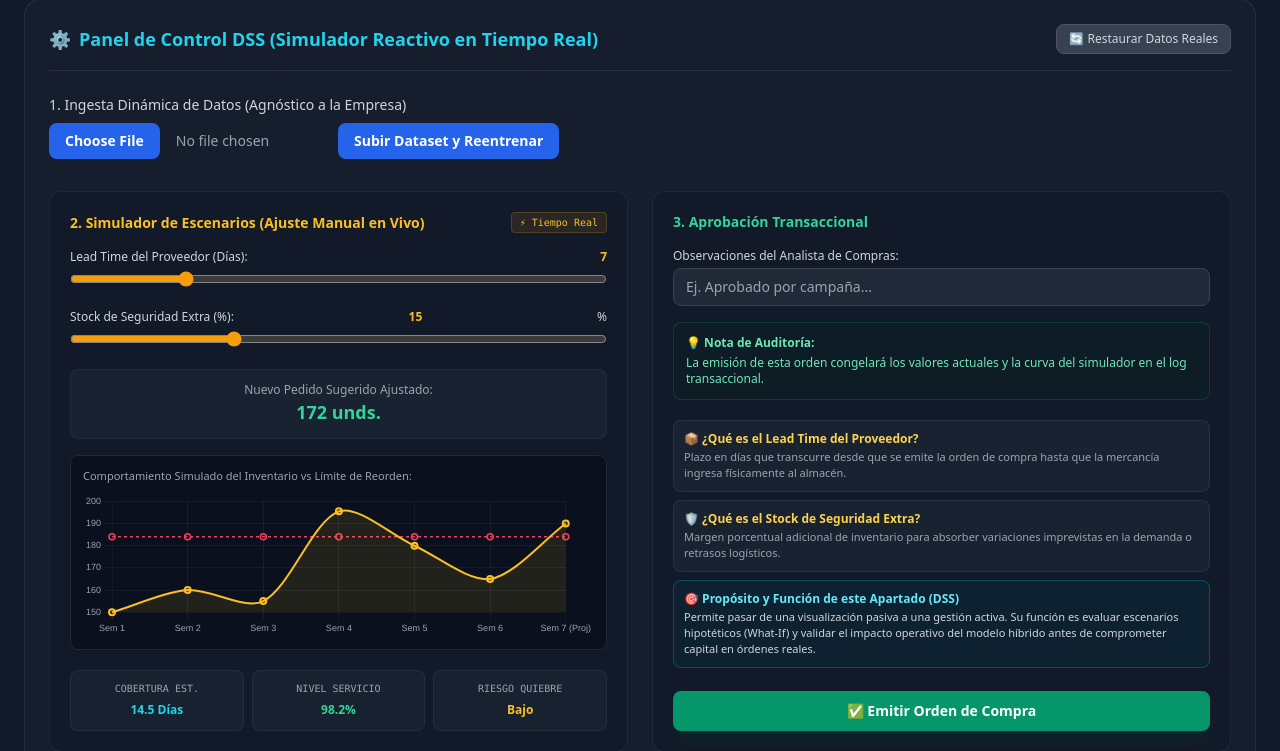
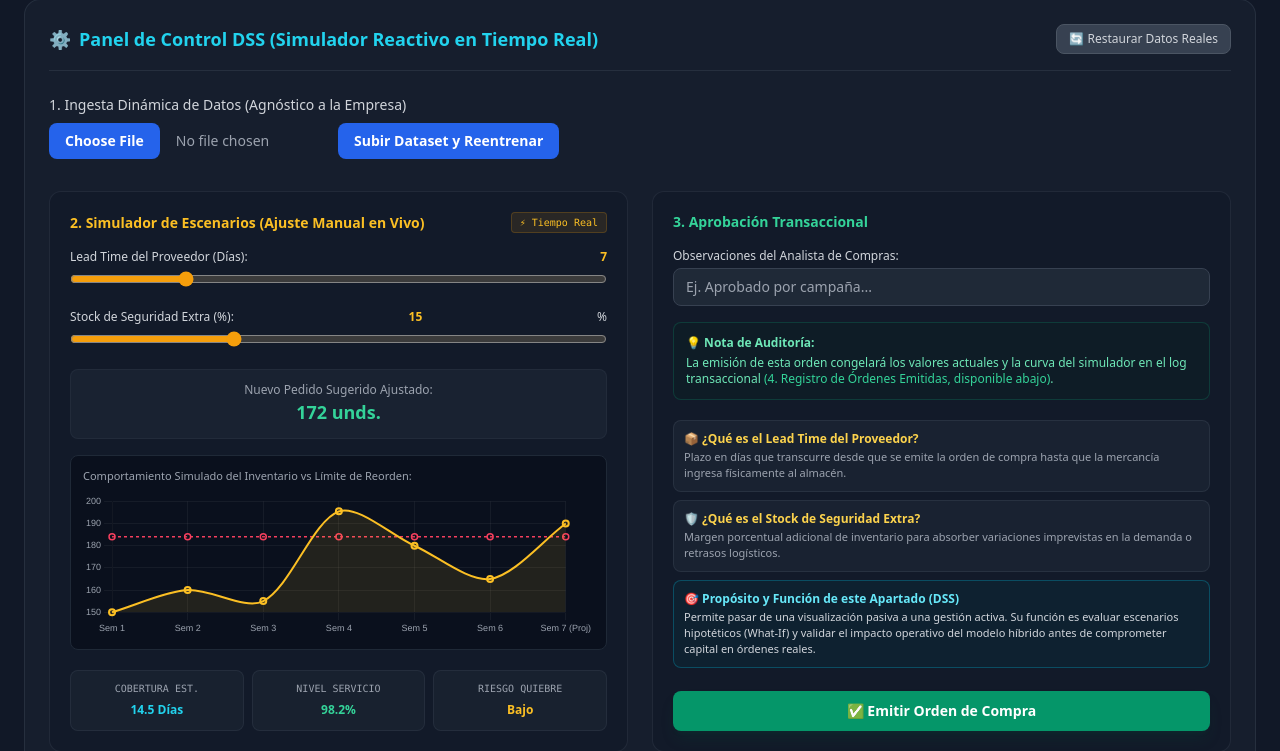
Before and after one commit to XIShadeIX/plataforma-predictiva, a Flask app: page / in a window 1280 px wide. Shown: the part 1256-2007 px from the top of the page. Run offline with Flask 3, Linux system fonts and the light colour scheme; some libraries are stand-ins or nearby versions.

```diff
--- a/templates/dashboard.html
+++ b/templates/dashboard.html
@@ -71,7 +71,7 @@
                 <!-- Módulo 2 y 3: Simulación Reactiva y Órdenes -->
                 <div class="grid grid-cols-1 lg:grid-cols-2 gap-6 pt-2">
 
-                    <!-- Simulador What-If Reactivo con Tarjetas Informativas Integradas -->
+                    <!-- Simulador What-If Reactivo -->
                     <div class="bg-gray-900/60 border border-gray-700/40 p-5 rounded-xl space-y-4">
                         <div class="flex justify-between items-center">
                             <h4 class="font-semibold text-amber-400 text-sm">2. Simulador de Escenarios (Ajuste Manual en Vivo)</h4>
@@ -107,7 +107,7 @@
                             </div>
                         </div>
 
-                        <!-- ================= CUADROS INFORMATIVOS DEL SIMULADOR ================= -->
+                        <!-- Tarjetas informativas del simulador -->
                         <div class="grid grid-cols-3 gap-2 pt-1">
                             <div class="bg-gray-800/50 border border-gray-700/40 p-2.5 rounded-lg text-center">
                                 <span class="text-[10px] text-gray-400 block uppercase font-mono">Cobertura Est.</span>
@@ -122,7 +122,6 @@
                                 <strong id="card-riesgo" class="text-xs text-amber-400">Bajo</strong>
                             </div>
                         </div>
-                        <!-- ====================================================================== -->
                     </div>
 
                     <!-- Aprobación Transaccional y Recuadros Informativos -->
@@ -136,7 +135,7 @@
 
                             <div class="p-3 bg-emerald-950/20 border border-emerald-500/20 rounded-lg text-xs text-emerald-300 space-y-1">
                                 <p class="font-semibold">💡 Nota de Auditoría:</p>
-                                <p>La emisión de esta orden congelará los valores actuales y la curva del simulador en el log transaccional.</p>
+                                <p>La emisión de esta orden congelará los valores actuales y la curva del simulador en el log transaccional <span class="text-emerald-400 font-medium">(4. Registro de Órdenes Emitidas, disponible abajo)</span>.</p>
                             </div>
 
                             <!-- Recuadros Informativos Contextuales -->
@@ -283,7 +282,6 @@
             });
         }
 
-        // Función reactiva que actualiza al instante datos, gráfica y las tarjetas informativas nuevas
         async function actualizarSimulacionEnVivo() {
             const lt = parseFloat(document.getElementById('leadTime').value);
             const ss = parseFloat(document.getElementById('safetyStock').value) / 100;
@@ -300,7 +298,6 @@
 
                 document.getElementById('resultadoPedido').innerText = data.nuevo_pedido + " unds.";
 
-                // Actualizar tarjetas informativas dinámicas del simulador
                 const coberturaEst = (10 + (lt * 0.5) + (ss * 5)).toFixed(1);
                 const nivelServicio = (95 + (ss * 8) - (lt * 0.1)).toFixed(1);
                 document.getElementById('card-cobertura').innerText = coberturaEst + " Días";
```
